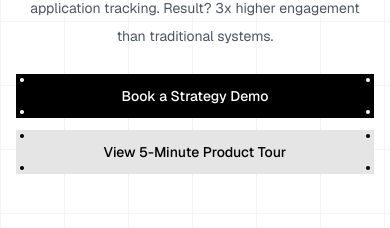
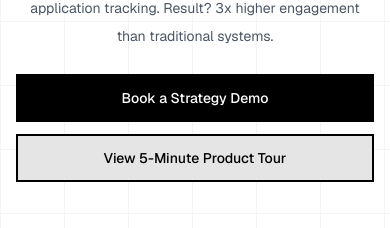
Before and after one commit to pranavgawaii/PlacePro, a Next.js app: page / in a window 390 px wide. Shown: the part 427-655 px from the top of the page. Built offline with nearby package versions, Linux system fonts and the light colour scheme; no server answers.

Commit message:
Center hero buttons on mobile

```diff
--- a/components/landing/Hero.tsx
+++ b/components/landing/Hero.tsx
@@ -38,23 +38,15 @@ export function LandingHero() {
                 initial={{ opacity: 0, y: 20 }}
                 animate={{ opacity: 1, y: 0 }}
                 transition={{ duration: 0.8, delay: 0.3, ease: "easeOut" }}
-                className="relative mb-0 flex w-full max-w-md flex-col items-stretch gap-3 sm:max-w-none sm:flex-row sm:items-center"
+                className="relative mb-0 flex w-full max-w-md flex-col items-center gap-3 sm:max-w-none sm:flex-row sm:justify-center sm:items-center"
             >
-                <Link href="/signup">
-                    <button className="relative w-full rounded-none bg-black px-6 py-3 text-sm font-medium text-white transition-colors hover:bg-blue-600 sm:w-auto sm:text-xs">
+                <Link href="/signup" className="w-full sm:w-auto">
+                    <button className="w-full border-2 border-black bg-black px-6 py-3 text-sm font-medium text-white transition-colors hover:bg-blue-600 sm:w-auto sm:min-w-[210px] sm:text-xs">
                         Book a Strategy Demo
-                        <div className="absolute top-1 left-1 w-1 h-1 bg-white rounded-full"></div>
-                        <div className="absolute top-1 right-1 w-1 h-1 bg-white rounded-full"></div>
-                        <div className="absolute bottom-1 left-1 w-1 h-1 bg-white rounded-full"></div>
-                        <div className="absolute bottom-1 right-1 w-1 h-1 bg-white rounded-full"></div>
                     </button>
                 </Link>
-                <button className="relative w-full rounded-none bg-[#E5E5E5] px-6 py-3 text-sm font-medium text-black transition-colors hover:bg-[#d4d4d4] sm:w-auto sm:text-xs">
+                <button className="w-full border-2 border-black bg-[#E5E5E5] px-6 py-3 text-sm font-medium text-black transition-colors hover:bg-[#d4d4d4] sm:w-auto sm:min-w-[210px] sm:text-xs">
                     View 5-Minute Product Tour
-                    <div className="absolute top-1 left-1 w-1 h-1 bg-black rounded-full"></div>
-                    <div className="absolute top-1 right-1 w-1 h-1 bg-black rounded-full"></div>
-                    <div className="absolute bottom-1 left-1 w-1 h-1 bg-black rounded-full"></div>
-                    <div className="absolute bottom-1 right-1 w-1 h-1 bg-black rounded-full"></div>
                 </button>
             </motion.div>
         </div>
```
